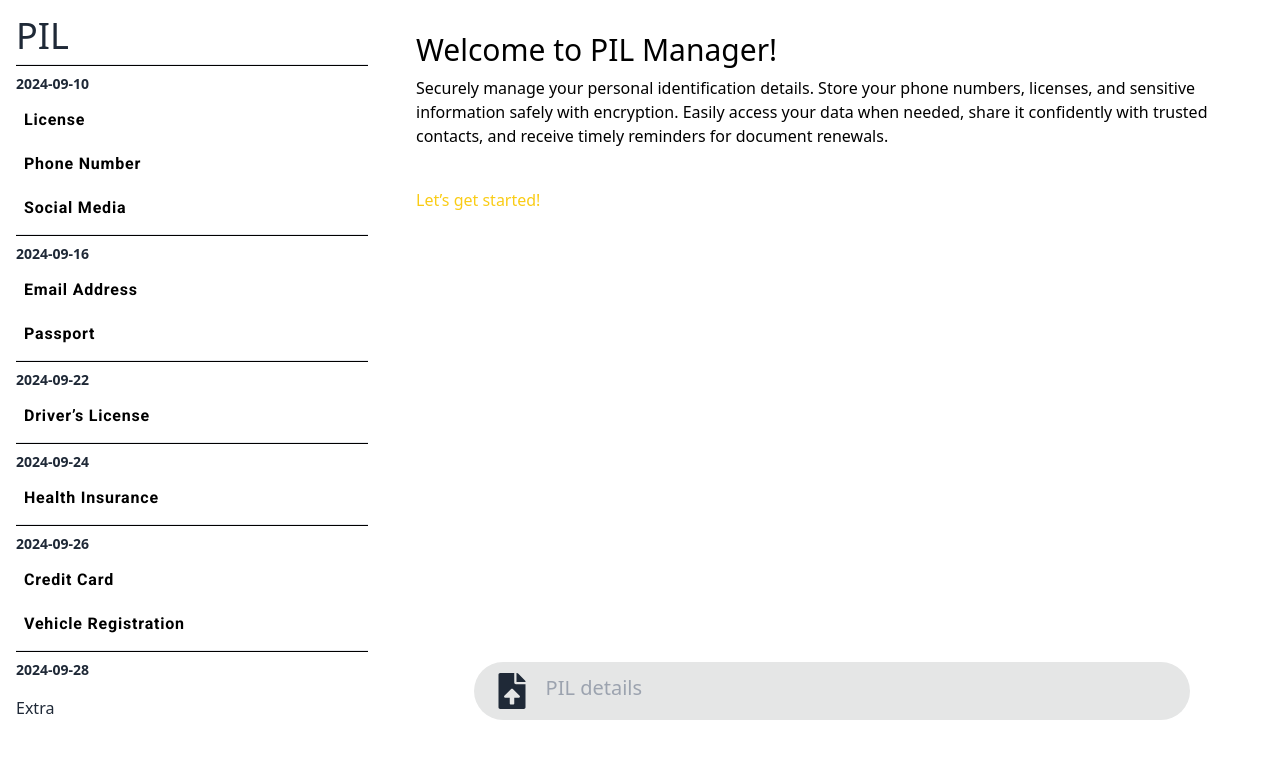
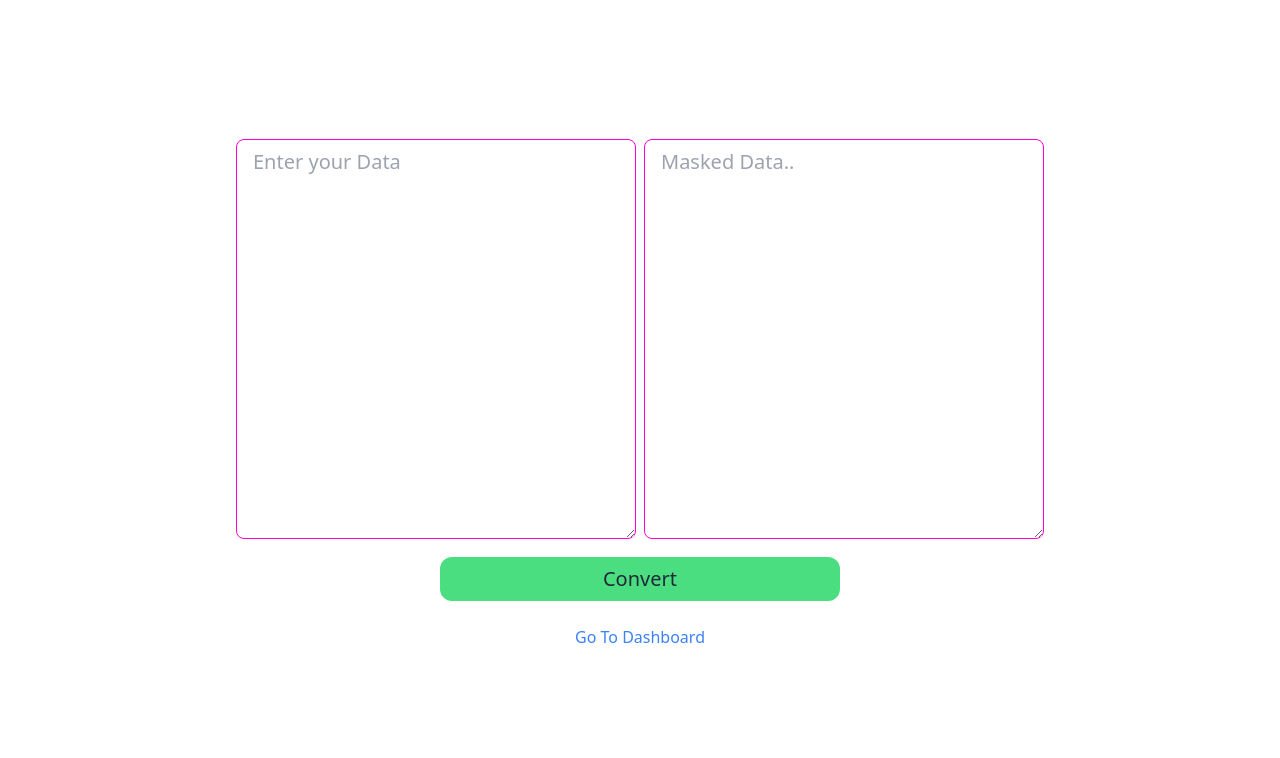
Before and after one commit to ShubhPundir/SIH, a React (Vite) app in the folder client/: page / in a window 1280 px wide. Shown: the top 758 px of the page. Built offline with nearby package versions, Linux system fonts and the light colour scheme.

Commit message:
Basic Input Output Data

```diff
--- a/client/src/App.jsx
+++ b/client/src/App.jsx
@@ -1,10 +1,15 @@
+import { BrowserRouter, Route, Routes } from "react-router-dom";
 import MainPage from "./pages/MainPage";
+import Home from "./pages/Home";
 
 function App() {
   return (
-    <>
-      <MainPage />
-    </>
+    <BrowserRouter>
+      <Routes>
+        <Route path="/" element={<Home />} />
+        <Route path="/dashboard" element={<MainPage />} />
+      </Routes>
+    </BrowserRouter>
   );
 }
 
--- a/client/src/components/LeftSide/AllData.jsx
+++ b/client/src/components/LeftSide/AllData.jsx
@@ -1,8 +1,11 @@
 import { useDispatch, useSelector } from "react-redux";
 import { printData } from "../../store/slices/outputSlice";
+import { useState } from "react";
 
 function AllData() {
+  const [highlight, setHighlight] = useState();
   const handlePIL = (id) => {
+    setHighlight(id)
     dispatch(printData(id));
   };
   const pilData = useSelector((state) => state.pilData.pils);
@@ -20,7 +23,7 @@ function AllData() {
               <button
                 onClick={() => handlePIL(pil)}
                 key={pil.id}
-                className="w-full  text-left block font-roboto cursor-pointer hover:bg-slate-300  text-base text-black leading-tight tracking-wider font-semibold my-2 py-2 px-2"
+                className="w-full text-left block font-roboto cursor-pointer hover:bg-slate-300  text-base text-black leading-tight tracking-wider font-semibold my-2 py-2 px-2"
               >
                 {pil.title}
               </button>
--- a/client/src/components/LeftSide/Heading.jsx
+++ b/client/src/components/LeftSide/Heading.jsx
@@ -3,7 +3,7 @@ import { IoMdCloseCircleOutline } from "react-icons/io";
 
 function Heading() {
   return (
-    <div className="flex justify-between items-center w-full">
+    <div className="flex justify-between  items-center w-full">
       <button>
         <h1 className="text-4xl">PIL</h1>
         {/* <image className="w-20 h-20" alt="Loading.." /> */}
--- /dev/null
+++ b/client/src/pages/Home.jsx
@@ -0,0 +1,57 @@
+import React, { useState } from "react";
+import { Link } from "react-router-dom";
+
+function Home() {
+  const [data, setData] = useState("");
+  const [edata, setEData] = useState("");
+  function handleOutput(e) {
+    setData(e.target.value);
+  }
+  console.log(data);
+
+  function displayData(params) {
+    setEData(`MASKED DATA:
+My name is Sh** Pu*.
+120 *******,
+Toll*******
+AADHAR: ****4644
+
+contact us at sh***.com`);
+  }
+  return (
+    <div className="min-h-screen flex flex-col justify-center items-center">
+      <div className="flex gap-2 ">
+        <div>
+          <textarea
+            onChange={handleOutput}
+            className="textarea textarea-secondary w-[400px] h-[400px] text-xl "
+            placeholder="Enter your Data"
+          ></textarea>
+        </div>
+        <div>
+          <textarea
+            // onChange={displayData}
+            readOnly
+            value={edata}
+            className="textarea textarea-secondary w-[400px] h-[400px] text-xl "
+            placeholder="Masked Data.."
+          ></textarea>
+        </div>
+      </div>
+      <button
+        onClick={displayData}
+        className="my-3 bg-green-400 w-[400px] rounded-xl py-2 px-5 text-xl"
+      >
+        Convert
+      </button>
+      <Link
+      to={'/dashboard'}
+        className="my-3 text-blue-500"
+      >
+        Go To Dashboard
+      </Link>
+    </div>
+  );
+}
+
+export default Home;
```
